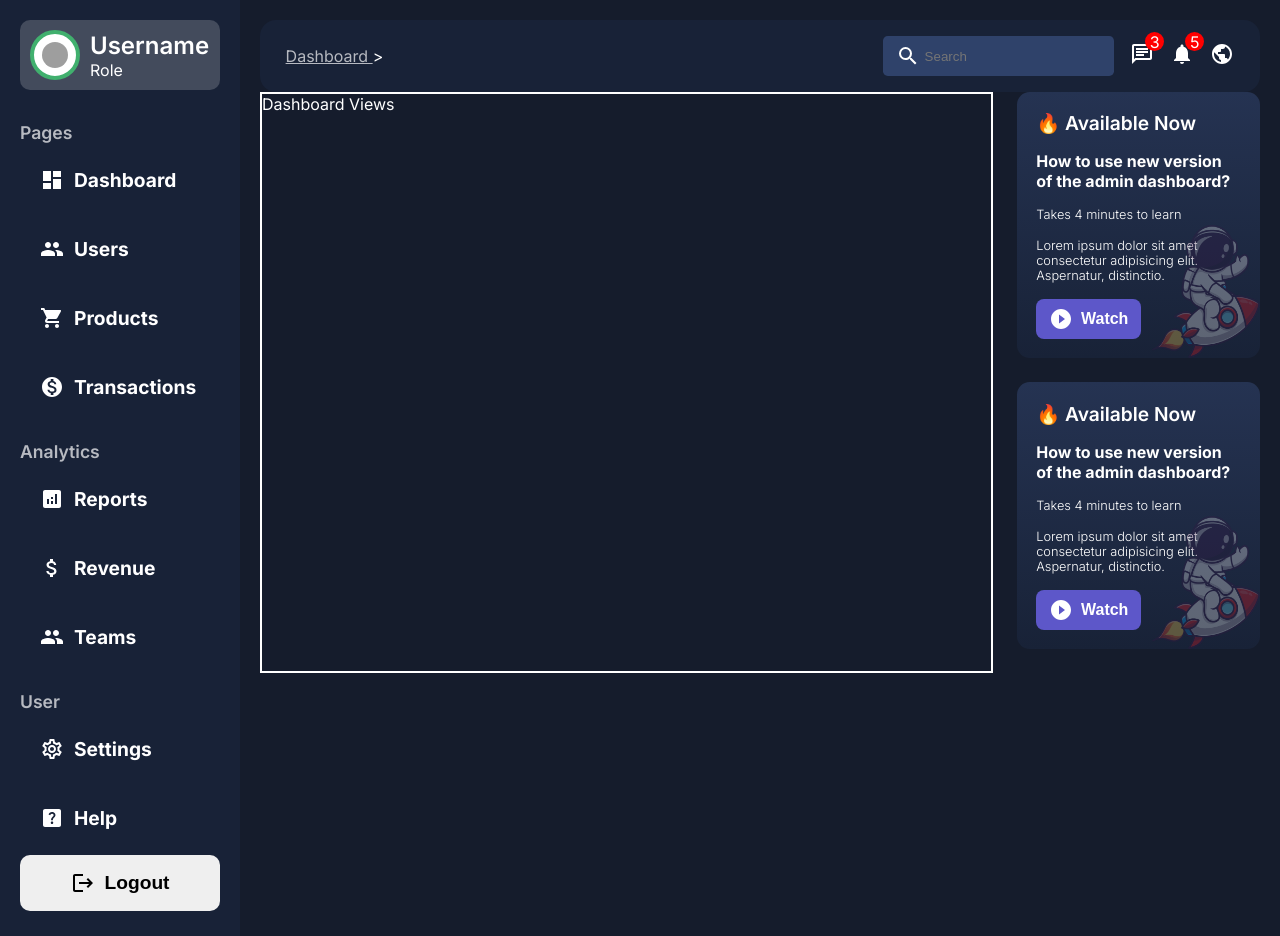
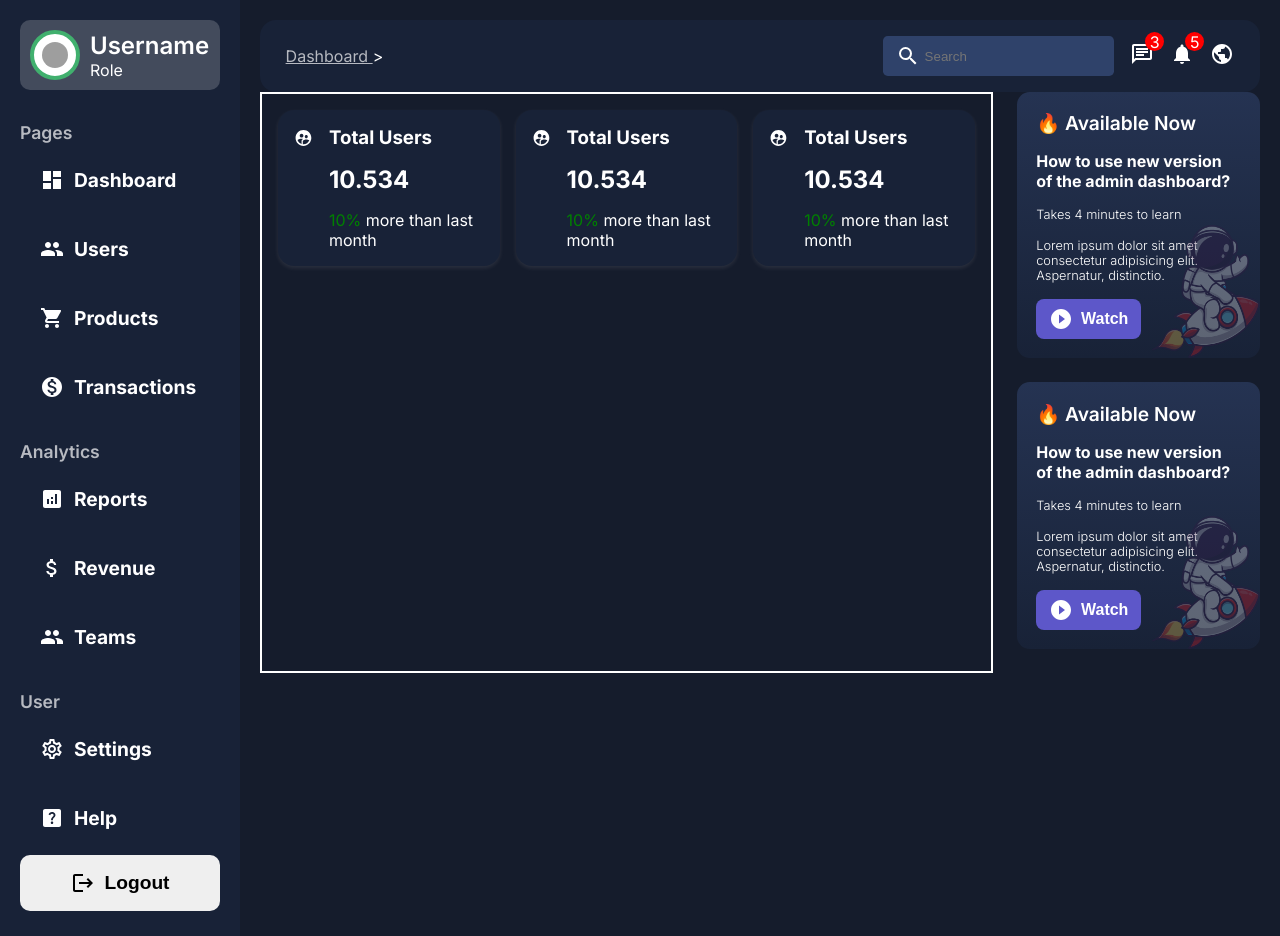
Before and after one commit to Attta-pangestu/subscription_user_admin_dashboad_nextjs, a Next.js app: page /dashboard in a window 1280 px wide. Built offline with nearby package versions, Linux system fonts and the light colour scheme; grey boxes are pictures that could not be loaded.

Commit message:
create: transaction UI Card

```diff
--- a/src/ui/globals.css
+++ b/src/ui/globals.css
@@ -6,8 +6,10 @@
     --text-dark: rgb(56, 56, 56);
     --text-soft: #b7bac1;
     --btn: #5d57c9;
+    --card:  #2e374a;
     --border: #41B06E;
     --bg-transparent:  rgba(255, 255, 255, 0.183);
+
 }
 
 *{
--- a/src/views/dashboard/DashboardViews.module.css
+++ b/src/views/dashboard/DashboardViews.module.css
@@ -7,8 +7,64 @@
 .mainDashboard{
     flex: 3;
     border: 2px solid white;
+    display: flex;
+    flex-direction: column;
+    gap: 1.5rem;
+
 }
 
 .rightBar{
     flex: 1;
 }
+
+/* Transaction Section */
+.transactionSection{
+    display: flex;
+    gap: 1rem;
+    justify-content: space-around;
+    padding:1rem;
+
+
+}
+/* Transaction Section */
+
+/* TransactionCard */
+.transactionCard{
+    display: flex;
+    align-items: start;
+    justify-content: space-between;
+    gap: 1rem;
+}
+/* TransactionCard */
+
+/* TransactionContent */
+.transactionContent{
+    display: flex;
+    flex-direction: column;
+    gap: 1rem;
+
+}
+
+
+
+.transactionContent >  span{
+    font-size: 1.5rem;
+    font-weight: 700;
+}
+
+.transactionContent p span {
+    color: green
+}
+/* TransactionContent */
+
+/* Card */
+.cardComp{
+
+    padding: 1rem;
+    border-radius: 1rem;
+    background-color: var(--bg-soft);
+    box-shadow: 0px 2px 4px rgba(247, 231, 231, 0.1);
+
+}
+
+/* Card */
--- a/src/views/dashboard/DashboardViews.tsx
+++ b/src/views/dashboard/DashboardViews.tsx
@@ -2,13 +2,46 @@ import DashboardLayout from '@/layout/DashboardLayout'
 import RightBar from '@/ui/dashboard/righbar/RightBar'
 import React from 'react'
 import style from './DashboardViews.module.css'
+import { MdSupervisedUserCircle } from 'react-icons/md'
+
+
+const Card = ({children, className } : {children: React.ReactNode, className?: string}) => {
+  return (
+    <div className={`${style.cardComp} ${className}`}>
+        {children}
+    </div>
+  );
+}
+
+const TransactionCard = () => {
+  return(
+    <Card className={style.transactionCard}>
+        <MdSupervisedUserCircle size={24}  />
+      <div className={style.transactionContent}>
+          <h3>Total Users</h3>
+          <span>10.534</span>
+        <p><span>10%</span> more than last month</p>
+      </div>
+    </Card>
+  );
+}
+
+const TransactionSection = () => {
+  return(
+    <section className={style.transactionSection}>
+        <TransactionCard />
+        <TransactionCard />
+        <TransactionCard />
+    </section>
+  );
+}
 
 const DashboardViews = () => {
   return (
     <DashboardLayout>
       <div className={style.container}>
           <div className={style.mainDashboard}>
-                Dashboard Views
+                <TransactionSection />
           </div>
           <div className={style.rightBar}>
             <RightBar />
```
